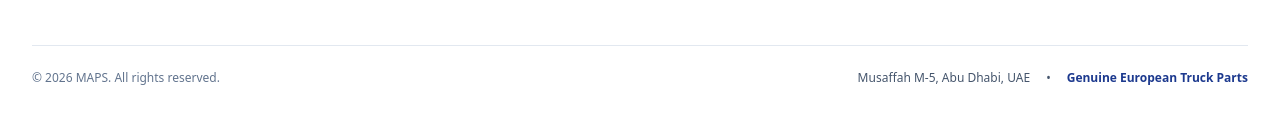
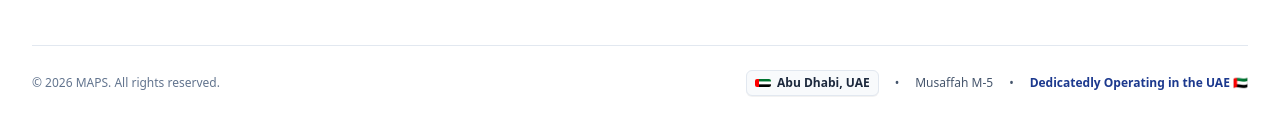
Before and after one commit to shakilresvy/mapsuae, a React (Vite) app: page / in a window 1280 px wide. Shown: the part 6179-6312 px from the top of the page. Built offline with nearby package versions, Linux system fonts and the light colour scheme.

Commit message:
feat: add UaeFlag component and integrate into UI
Create a reusable UAE flag component and incorporate it into the Footer, About, and Profile views to enhance location branding and regional identity.

```diff
--- a/src/components/Footer.tsx
+++ b/src/components/Footer.tsx
@@ -1,5 +1,6 @@
 import { COMPANY_INFO, CONTACT_CONFIG, getEmailUrl } from '../config';
 import { Mail, MapPin, ArrowRight, ShieldCheck, Clock } from 'lucide-react';
+import { UaeFlag } from './UaeFlag';
 
 export default function Footer() {
   const scrollToTop = () => {
@@ -125,10 +126,15 @@ export default function Footer() {
         {/* Bottom Symmetrical Divider & Sub-Footer */}
         <div className="mt-12 pt-6 border-t border-slate-200 flex flex-col sm:flex-row items-center justify-between gap-4 text-xs text-slate-500">
           <p>&copy; {new Date().getFullYear()} {COMPANY_INFO.shortName}. All rights reserved.</p>
-          <div className="flex items-center gap-4 text-slate-600">
-            <span>Musaffah M-5, Abu Dhabi, UAE</span>
+          <div className="flex flex-wrap items-center gap-3 sm:gap-4 text-slate-600">
+            <div className="flex items-center gap-1.5 bg-slate-50 border border-slate-200 px-2 py-1 rounded-md shadow-2xs">
+              <UaeFlag className="w-4 h-2 rounded-[2px]" border={false} shadow={false} />
+              <span className="font-bold text-slate-800">Abu Dhabi, UAE</span>
+            </div>
             <span>•</span>
-            <span className="text-blue-900 font-extrabold">Genuine European Truck Parts</span>
+            <span>Musaffah M-5</span>
+            <span>•</span>
+            <span className="text-blue-900 font-extrabold">Dedicatedly Operating in the UAE 🇦🇪</span>
           </div>
         </div>
       </div>
--- /dev/null
+++ b/src/components/UaeFlag.tsx
@@ -0,0 +1,134 @@
+import React from 'react';
+
+interface UaeFlagProps {
+  className?: string;
+  width?: number | string;
+  height?: number | string;
+  rounded?: boolean | string;
+  border?: boolean;
+  shadow?: boolean;
+}
+
+/**
+ * Pixel-perfect SVG United Arab Emirates National Flag
+ * Official 1:2 aspect ratio following UAE Flag Law:
+ * - Red vertical stripe at hoist (1/4 of total length)
+ * - Three equal horizontal stripes: Green (top), White (middle), Black (bottom)
+ */
+export function UaeFlag({
+  className = "w-8 h-4",
+  width,
+  height,
+  rounded = true,
+  border = true,
+  shadow = true
+}: UaeFlagProps) {
+  const roundedClass = typeof rounded === 'string' ? rounded : rounded ? 'rounded-xs' : '';
+  const borderClass = border ? 'border border-amber-300/60' : '';
+  const shadowClass = shadow ? 'shadow-2xs' : '';
+
+  return (
+    <div
+      className={`inline-block overflow-hidden shrink-0 ${roundedClass} ${borderClass} ${shadowClass} ${className}`}
+      style={{ width, height, aspectRatio: '2 / 1' }}
+      title="Flag of the United Arab Emirates (علم دولة الإمارات العربية المتحدة)"
+      role="img"
+      aria-label="Flag of the United Arab Emirates"
+    >
+      <svg
+        viewBox="0 0 1200 600"
+        className="w-full h-full block"
+        xmlns="http://www.w3.org/2000/svg"
+      >
+        {/* Horizontal stripes (3/4 of the width) */}
+        {/* Top: Green */}
+        <rect x="300" y="0" width="900" height="200" fill="#00732F" />
+        {/* Middle: White */}
+        <rect x="300" y="200" width="900" height="200" fill="#FFFFFF" />
+        {/* Bottom: Black */}
+        <rect x="300" y="400" width="900" height="200" fill="#000000" />
+        {/* Hoist: Red (1/4 of width, full height) */}
+        <rect x="0" y="0" width="300" height="600" fill="#FE0000" />
+      </svg>
+    </div>
+  );
+}
+
+/**
+ * Official UAE Flag Logo Badge with gold trim and national insignia
+ */
+export function UaeFlagLogo({
+  variant = 'default',
+  size = 'md',
+  className = ''
+}: {
+  variant?: 'default' | 'compact' | 'pill' | 'gold';
+  size?: 'sm' | 'md' | 'lg';
+  className?: string;
+}) {
+  if (variant === 'pill') {
+    return (
+      <div
+        className={`inline-flex items-center gap-2 px-3 py-1 rounded-full bg-slate-900 text-white border border-amber-400/80 shadow-sm ${className}`}
+        title="Proudly Operating in the United Arab Emirates"
+      >
+        <UaeFlag className="w-5 h-2.5 rounded-[2px]" border={false} shadow={false} />
+        <span className="text-[11px] font-extrabold tracking-wide uppercase text-amber-300">
+          U.A.E. <span className="text-white/80 font-normal">Abu Dhabi</span>
+        </span>
+      </div>
+    );
+  }
+
+  if (variant === 'compact') {
+    return (
+      <div
+        className={`inline-flex items-center gap-1.5 px-2 py-1 rounded-lg bg-amber-50/90 border border-amber-300/80 text-amber-950 font-bold text-xs shadow-2xs select-none ${className}`}
+        title="United Arab Emirates"
+      >
+        <UaeFlag className="w-4 h-2 rounded-[2px]" border={false} />
+        <span className="text-[11px] font-black tracking-tight text-slate-900">UAE</span>
+      </div>
+    );
+  }
+
+  // Default / Gold Logo Variant
+  return (
+    <div
+      className={`inline-flex items-center gap-2.5 px-3 py-1.5 rounded-xl bg-gradient-to-r from-blue-950 via-slate-900 to-blue-950 text-white border-2 border-amber-400 shadow-md ${className}`}
+      title="Proudly Rooted in the United Arab Emirates • Abu Dhabi Since 1992"
+    >
+      <div className="relative">
+        <UaeFlag className="w-7 h-3.5 rounded-xs" border={true} />
+        <span className="absolute -top-1 -right-1 w-2 h-2 rounded-full bg-emerald-500 ring-2 ring-slate-900 animate-pulse" />
+      </div>
+      <div className="flex flex-col leading-none text-left">
+        <div className="flex items-center gap-1 text-[11px] font-black text-amber-300 tracking-wider uppercase">
+          <span>U.A.E.</span>
+          <span className="text-[9px] text-emerald-400 font-bold">• أبوظبي</span>
+        </div>
+        <span className="text-[9px] text-slate-300 font-semibold mt-0.5">Musaffah, Abu Dhabi</span>
+      </div>
+    </div>
+  );
+}
+
+/**
+ * Golden Falcon Emblem of the UAE
+ */
+export function UaeFalconEmblem({ className = "w-12 h-12" }: { className?: string }) {
+  return (
+    <div className={`relative flex items-center justify-center shrink-0 ${className}`}>
+      <img
+        src="https://upload.wikimedia.org/wikipedia/commons/thumb/e/eb/Emblem_of_the_United_Arab_Emirates.svg/512px-Emblem_of_the_United_Arab_Emirates.svg.png"
+        alt="Emblem of the United Arab Emirates"
+        className="w-full h-full object-contain filter drop-shadow-sm"
+        referrerPolicy="no-referrer"
+        onError={(e) => {
+          // If external CDN fails, hide or fallback cleanly
+          e.currentTarget.style.display = 'none';
+        }}
+      />
+    </div>
+  );
+}
--- a/src/views/About.tsx
+++ b/src/views/About.tsx
@@ -1,5 +1,6 @@
 import { COMPANY_INFO } from '../data';
 import { Target, Award, Clock, MapPin } from 'lucide-react';
+import { UaeFlag } from '../components/UaeFlag';
 
 export default function About() {
   return (
@@ -40,6 +41,7 @@ export default function About() {
           </div>
           <div>
             <div className="inline-flex items-center gap-2 bg-red-50 border-2 border-amber-300 text-red-700 px-3.5 py-1.5 rounded-full text-xs font-black mb-6 uppercase tracking-wider shadow-2xs">
+              <UaeFlag className="w-4 h-2 rounded-[2px]" border={false} shadow={false} />
               <Award className="w-4 h-4 text-red-600" />
               EST. 1992 • UAE Pioneer
             </div>
--- a/src/views/Profile.tsx
+++ b/src/views/Profile.tsx
@@ -1,6 +1,7 @@
 import { COMPANY_INFO, CONTACT_CONFIG, getPhoneUrl, getWhatsAppUrl, getEmailUrl } from '../config';
 import { Phone, Mail, FileText, CheckCircle2, MessageSquare, Smartphone, Building2, Warehouse, User, PhoneCall, MapPin } from 'lucide-react';
 import { WhatsAppIcon } from '../components/WhatsAppIcon';
+import { UaeFlag, UaeFlagLogo } from '../components/UaeFlag';
 
 export default function Profile() {
   const brands = [
@@ -85,8 +86,9 @@ export default function Profile() {
                 />
               </div>
             </div>
-            <div className="absolute right-8 top-8">
-               <span className="bg-white text-blue-900 font-black px-4 py-1.5 rounded-full text-sm border-2 border-amber-300 shadow-sm">Verified Supplier</span>
+            <div className="absolute right-8 top-8 flex items-center gap-2.5">
+               <UaeFlagLogo variant="pill" />
+               <span className="hidden sm:inline-block bg-white text-blue-900 font-black px-4 py-1.5 rounded-full text-sm border-2 border-amber-300 shadow-sm">Verified Supplier</span>
             </div>
           </div>
 
@@ -100,6 +102,10 @@ export default function Profile() {
                   </span>
                   <span className="flex items-center gap-1.5 font-semibold text-slate-700">
                     <MapPin className="w-4 h-4 text-blue-900" /> <span>{COMPANY_INFO.address}</span>
+                  </span>
+                  <span className="inline-flex items-center gap-1.5 font-bold bg-emerald-50 text-emerald-900 border border-emerald-300 px-2.5 py-0.5 rounded-md text-xs shadow-2xs">
+                    <UaeFlag className="w-4 h-2 rounded-[2px]" border={false} shadow={false} />
+                    <span>United Arab Emirates • Abu Dhabi</span>
                   </span>
                 </div>
                 <div className="flex flex-wrap gap-2">
```
